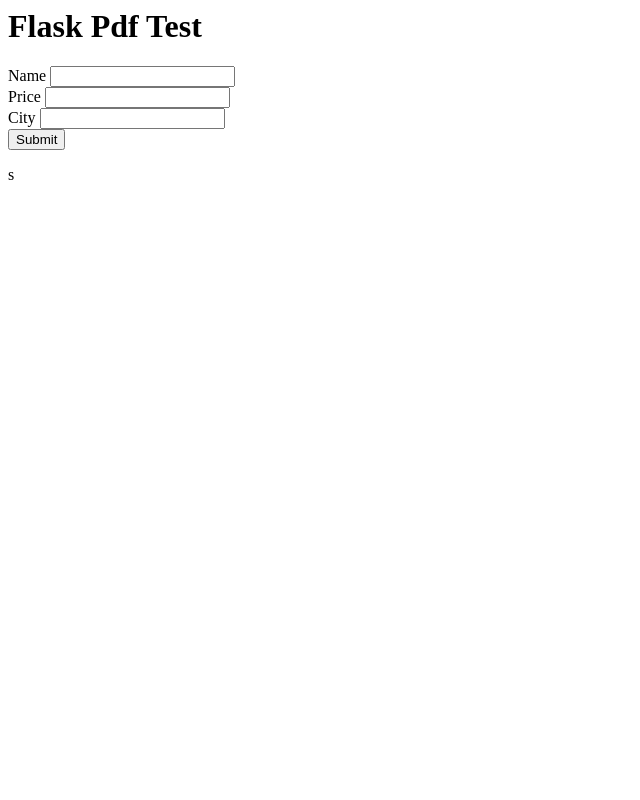
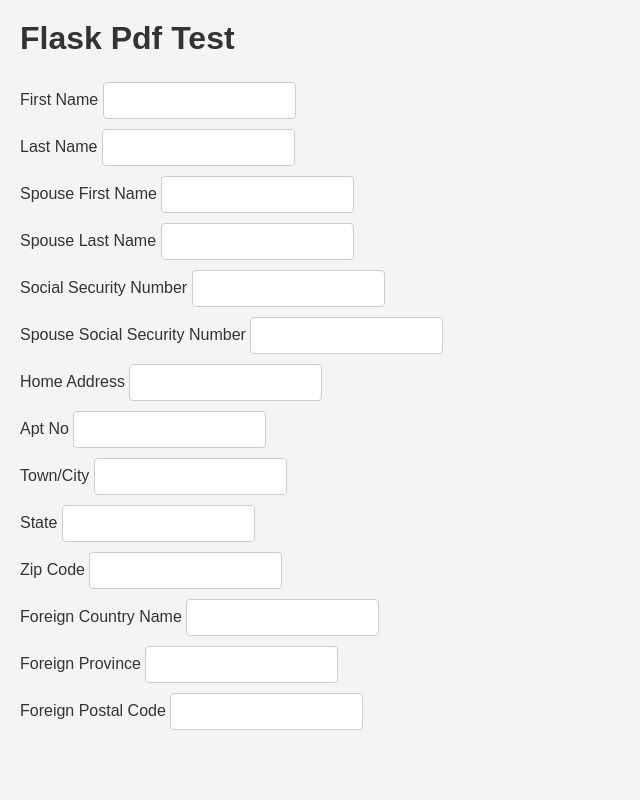
Before and after one commit to saikat709/flask-pdf-test, a Flask app: page / in a window 1280 px wide. Shown: the whole page, without its empty margins (0-640 px from the left). Run offline with Flask 3, Linux system fonts and the light colour scheme; some libraries are stand-ins or nearby versions.

Commit message:
completed the pdf writing part

```diff
--- a/main.py
+++ b/main.py
@@ -6,7 +6,6 @@
 from flask_wtf import FlaskForm, CSRFProtect
 from wtforms import StringField, SubmitField
 from wtforms.validators import DataRequired, Length
-
 
 import dotenv
 import os
@@ -19,22 +18,50 @@
 app.config['SQLALCHEMY_DATABASE_URI'] = os.getenv("POSTGRESQL_URI")
 app.config['SQLALCHEMY_TRACK_MODIFICATIONS'] = False
 
+app.config['STATIC_FOLDER'] = 'static'
+app.config['STATIC_URL_PATH'] = '/static'
+
 db = SQLAlchemy(app)
 bootstrap = Bootstrap5(app)
 csrf = CSRFProtect(app)
 
 class InformationForm(FlaskForm):
-    name = StringField('Name', validators=[DataRequired(), Length(max=100, min=4)])
-    price = StringField('Price', validators=[DataRequired()])
-    city = StringField('City', validators=[DataRequired(), Length(max=100, min=2)])
-    submit = SubmitField('Submit')
+    first_name = StringField('First Name', validators=[DataRequired(), Length(max=100, min=4)])
+    last_name = StringField('Last Name', validators=[DataRequired(), Length(max=100, min=4)])
+    spouse_first_name = StringField('Spouse First Name', validators=[DataRequired(), Length(max=100, min=4)])
+    spouse_last_name = StringField('Spouse Last Name', validators=[DataRequired(), Length(max=100, min=4)])
+
+    social_security_number = StringField('Social Security Number', validators=[DataRequired(), Length(max=11, min=9)])
+    spouse_social_security_number = StringField('Spouse Social Security Number', validators=[DataRequired(), Length(max=11, min=9)])
+
+    home_address = StringField('Home Address', validators=[DataRequired(), Length(max=200, min=4)])
+    apt_no = StringField('Apt No', validators=[Length(max=20)])
+    town = StringField('Town/City', validators=[DataRequired(), Length(max=100, min=2)])
+    state = StringField('State', validators=[DataRequired(), Length(max=2, min=2)])
+    zip_code = StringField('Zip Code', validators=[DataRequired(), Length(max=10, min=5)])
+
+    foreign_country_name = StringField('Foreign Country Name', validators=[Length(max=100)])
+    foreign_province = StringField('Foreign Province', validators=[Length(max=100)])
+    foreign_postal_code = StringField('Foreign Postal Code', validators=[Length(max=20, min=4)])
+
 
 
 class Information(db.Model):
     id = db.Column(db.Integer, primary_key=True, autoincrement=True)
-    name = db.Column(db.String(100), nullable=False)
-    price = db.Column(db.String(20), nullable=False)
-    city = db.Column(db.String(100), nullable=False)
+    first_name = db.Column(db.String(100), nullable=False)
+    last_name = db.Column(db.String(100), nullable=False)
+    spouse_first_name = db.Column(db.String(100), nullable=False)
+    spouse_last_name = db.Column(db.String(100), nullable=False)
+    social_security_number = db.Column(db.String(11), nullable=False)
+    spouse_social_security_number = db.Column(db.String(11), nullable=False)
+    home_address = db.Column(db.String(200), nullable=False)
+    apt_no = db.Column(db.String(20), nullable=True)
+    town = db.Column(db.String(100), nullable=False)
+    state = db.Column(db.String(2), nullable=False)
+    zip_code = db.Column(db.String(10), nullable=False)
+    foreign_country_name = db.Column(db.String(100), nullable=True)
+    foreign_province = db.Column(db.String(100), nullable=True)
+    foreign_postal_code = db.Column(db.String(20), nullable=True)
 
 
 @app.route('/', methods=['GET', 'POST'])
--- /dev/null
+++ b/static/style.css
@@ -0,0 +1,68 @@
+* {
+    margin: 0;
+    padding: 0;
+    box-sizing: border-box;
+}
+
+body {
+    font-family: Arial, sans-serif;
+    background-color: #f4f4f4;
+    color: #333;
+    padding: 20px;
+}
+
+input, button {
+    padding: 10px 7px;
+    margin: 5px 0;
+    border: 1px solid #ccc;
+    border-radius: 4px;
+}
+
+button {
+    background-color: #28a745;
+    color: white;
+    border: none;
+    cursor: pointer;
+}
+
+button:hover {
+    background-color: #218838;
+}
+
+
+h1 {
+    margin-bottom: 20px;
+}
+
+
+form {
+    margin-bottom: 20px;
+}
+
+input[type="submit"] {
+    background-color: #007bff;
+    color: white;
+    border: none;
+    cursor: pointer;
+}
+
+input[type="submit"]:hover {
+    background-color: #0056b3;
+}
+
+.container {
+    max-width: 600px;
+    margin: auto;
+    background: white;
+    padding: 20px;
+    border-radius: 5px;
+    box-shadow: 0 0 10px rgba(0, 0, 0, 0.1);
+}
+
+.center {
+    display: flex;
+    justify-content: center;
+    align-items: center;
+    width: 100%;
+    height: 100%;
+}
--- /dev/null
+++ b/templates/base.html
@@ -0,0 +1,12 @@
+<html>
+  <head>
+    <title>Flask Pdf Test</title>
+    <link rel="stylesheet" href="{{ url_for('static', filename='style.css') }}">
+  </head>
+  <body>
+    <h1> Flask Pdf Test </h1>
+    {% block content %}
+
+    {% endblock %}
+  </body>
+</html>
--- a/templates/index.html
+++ b/templates/index.html
@@ -1,10 +1,5 @@
+{% extends 'base.html' %}
 {% from 'bootstrap5/form.html' import render_form %}
-<html>
-  <head>
-    <title>Flask Pdf Test</title>
-  </head>
-  <body>
-    <h1> Flask Pdf Test </h1>
-    {{ render_form(form) }}
-  </body>
-</html>s
+{% block content %}
+  {{ render_form(form) }}
+{% endblock %}
--- /dev/null
+++ b/templates/upload_info.html
@@ -0,0 +1,5 @@
+{% extends 'base.html' %}
+{% block content %}
+  <h2> Upload Information </h2>
+  <p>File "{{ filename }}" has been successfully uploaded.</p>
+{% endblock %}
```
Also changed, not shown: test_pdf_elements.py (added, +97 -0 lines), 2 other files.
